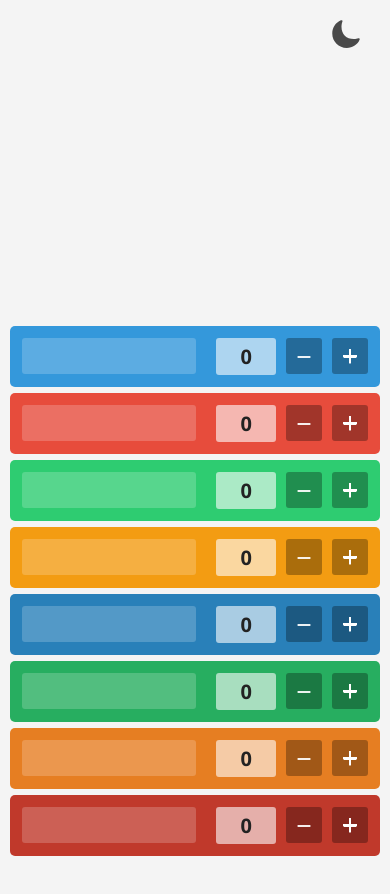
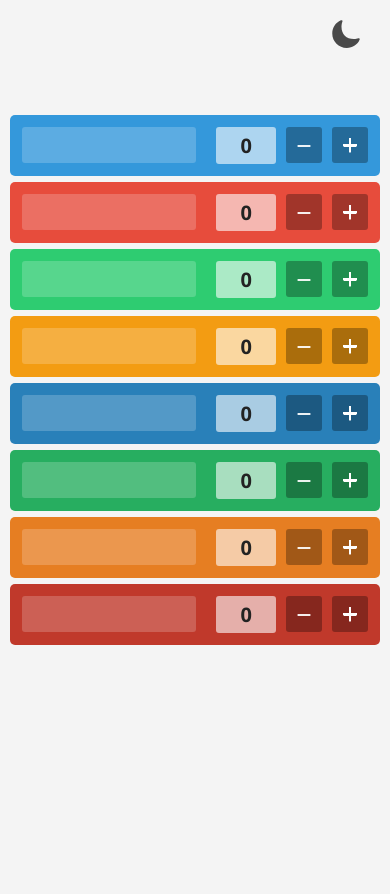
Before and after one commit to anga83/anga83.github.io, a plain HTML site: page index.html in a window 390 px wide. After the commit the page ends 844 px from the top, so only its background shows below. Drawn offline with Linux system fonts and the light colour scheme.

Commit message:
Add files via upload

```diff
--- a/index.html
+++ b/index.html
@@ -23,7 +23,7 @@
         @media (max-width: 768px) and (orientation: portrait) {
             body {
                 align-items: flex-start; /* Align content to the top */
-                padding-top: 20vh; /* Add extra padding at the top */
+                min-height: 90vh; /* Reduce height */
             }
         }
 
```
